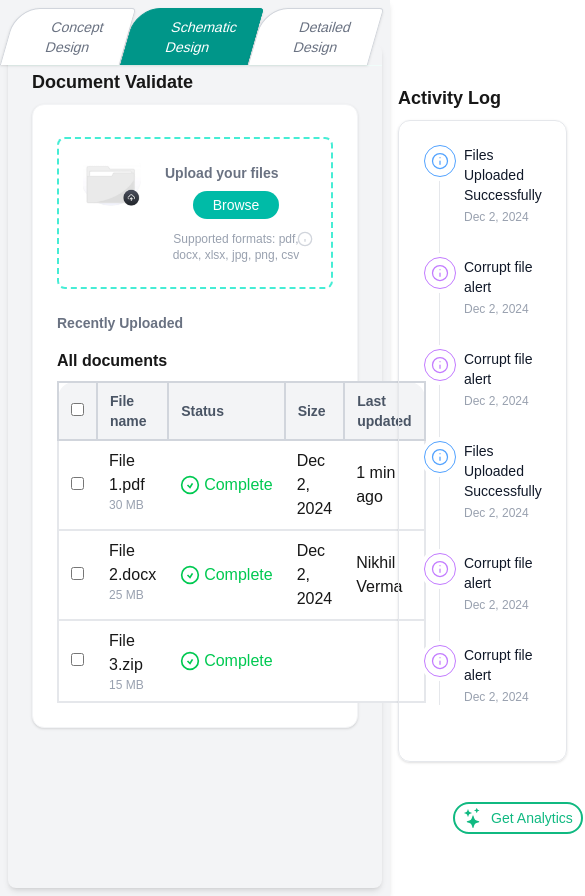
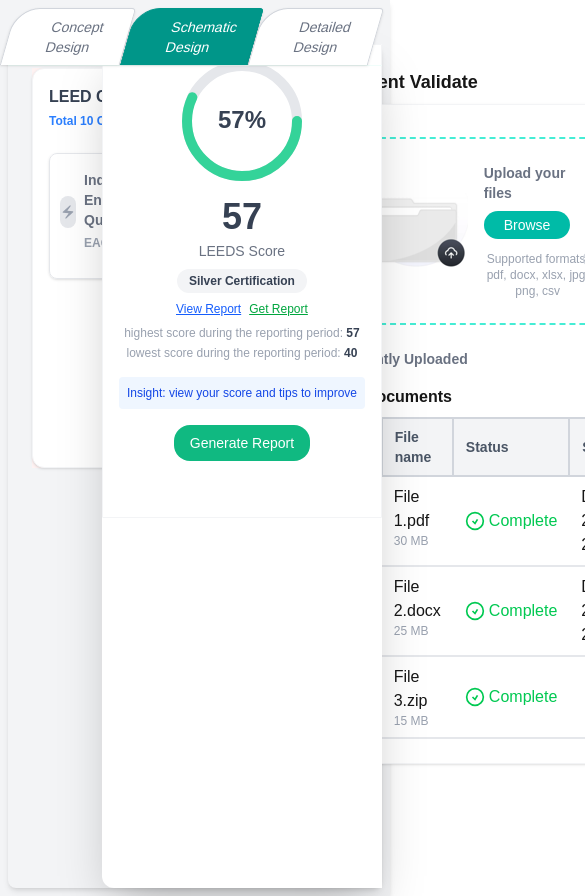
Before and after one commit to gayatrisustaininsight/green-ai-frontend, a Next.js app: page /dashboard in a window 390 px wide. Shown: the top 896 px of the page, 585 px wide, since content can reach past the window. Built offline with nearby package versions, Linux system fonts and the light colour scheme.

Commit message:
Update DashboardWrapper to enable analytics by default, enhance layout responsiveness, and integrate ProgressCircle and Button components in ScoreCard for improved user interaction.

```diff
--- a/components/Dashbord/DashboardWrapper.tsx
+++ b/components/Dashbord/DashboardWrapper.tsx
@@ -64,12 +64,12 @@
 
 
 const DashboardWrapper = () => {
-    const [analytics, setAnalytics] = useState<any>(false);
+    const [analytics, setAnalytics] = useState<any>(true);
     const handleGetAnalytics = () => {
         setAnalytics(true);
     }
     return (
-        <div className="flex flex-col min-h-screen bg-gray-100  shadow-md  relative">
+        <div className="flex flex-col min-h-screen bg-gray-100  shadow-md  ">
 
             <div className="flex  items-center  gap-4 bg-gray-100  justify-between w-full    pt-3 pr-1.5">
                 {/* <div className="w-fit  p-2  mb-5">
@@ -103,8 +103,8 @@
                 <div className="flex gap-6 w-full">
                     {/* Left Column */}
                     {
-                        false ? (
-                            <div className="flex-1 max-w-sm bg-red-50">
+                        analytics ? (
+                            <div className="flex-1 max-w-sm h-full  bg-red-50">
                                 <ActivityLog logs={activityLogs} />
                             </div>
                         ) : (
@@ -116,15 +116,7 @@
 
                     <div className=" flex-1  w-full">
                         <h4 className="text-lg font-semibold mb-2">Document Validate</h4>
-                        {
-                            false ? (
-                                <div className="bg-white rounded-xl shadow-sm p-6 mb-6  w-full border border-gray-100">
 
-                                </div>
-                            ) : (
-                                <></>
-                            )
-                        }
 
                         <div className="bg-white rounded-xl shadow-sm p-6 mb-6  w-full border border-gray-100">
 
@@ -142,10 +134,11 @@
                     </div>
 
                     {/* Right Column */}
-                    <div className={` flex  max-w-xl  flex-col gap-6 ${false ? "w-[350px]" : "w-full"}`}>
+                    <div className={` flex  max-w-xl h-full   flex-col gap-6 ${analytics ? "w-[350px]" : "w-full"}`}>
 
                         {
-                            false ? (
+                            analytics ? (
+                                <div className="absolute top-0   bg-white h-full  right-0  shadow-2xl rounded-tl-xl rounded-bl-xl ">
                                     <ScoreCard
                                         score={57}
                                         maxScore={57}
@@ -153,6 +146,9 @@
                                         certification="Silver Certification"
                                         tips="Insight: view your score and tips to improve"
                                     />
+
+
+                                </div>
                             ) : (
                                 <>
                                     <Activity />
--- a/components/common/ProgressCircle.tsx
+++ b/components/common/ProgressCircle.tsx
@@ -21,7 +21,7 @@
     const offset = circumference - (percent / 100) * circumference;
 
     return (
-        <div className="flex flex-col items-center justify-center">
+        <div className="flex flex-col items-center justify-center w-full mb-4">
             <svg width={size} height={size} className="block">
                 <circle
                     cx={size / 2}
@@ -51,6 +51,9 @@
                     className="fill-gray-700 text-2xl font-bold"
                 >
                     {percent}%
+                    <div className="text-xs text-gray-500">
+                        Progress
+                    </div>
                 </text>
             </svg>
             {label && <div className="mt-2 text-gray-500 text-sm">{label}</div>}
--- a/components/common/ScoreCard.tsx
+++ b/components/common/ScoreCard.tsx
@@ -1,5 +1,7 @@
 "use client";
 import React from "react";
+import ProgressCircle from "./ProgressCircle";
+import { Button } from "./Button";
 
 interface ScoreCardProps {
     score: number;
@@ -11,7 +13,13 @@
 
 const ScoreCard: React.FC<ScoreCardProps> = ({ score, maxScore, minScore, certification, tips }) => {
     return (
-        <div className="bg-white rounded-xl shadow-sm p-4 flex flex-col items-center border border-gray-100">
+        <div className="bg-white rounded-tl-2xl  gap- p-4 flex flex-col items-center border border-gray-100">
+
+            <ProgressCircle
+                size={120}
+                percent={score}
+                color="#34D399"
+            />
             <div className="text-4xl font-bold text-gray-700 mb-1">{score}</div>
             <div className="text-sm text-gray-500 mb-2">LEEDS Score</div>
             <div className="px-3 py-1 rounded-full bg-gray-100 text-gray-700 text-xs font-semibold mb-2">{certification}</div>
@@ -24,6 +32,11 @@
             {tips && (
                 <div className="bg-blue-50 text-blue-700 text-xs rounded p-2 mt-2 w-full text-center">{tips}</div>
             )}
+            <div className="flex flex-row items-center gap-2 mt-4 mb-10">
+                <Button variant="primary">
+                    Generate Report
+                </Button>
+            </div>
         </div>
     );
 };
```
Lines whose indentation alone changed are shown as unchanged.
